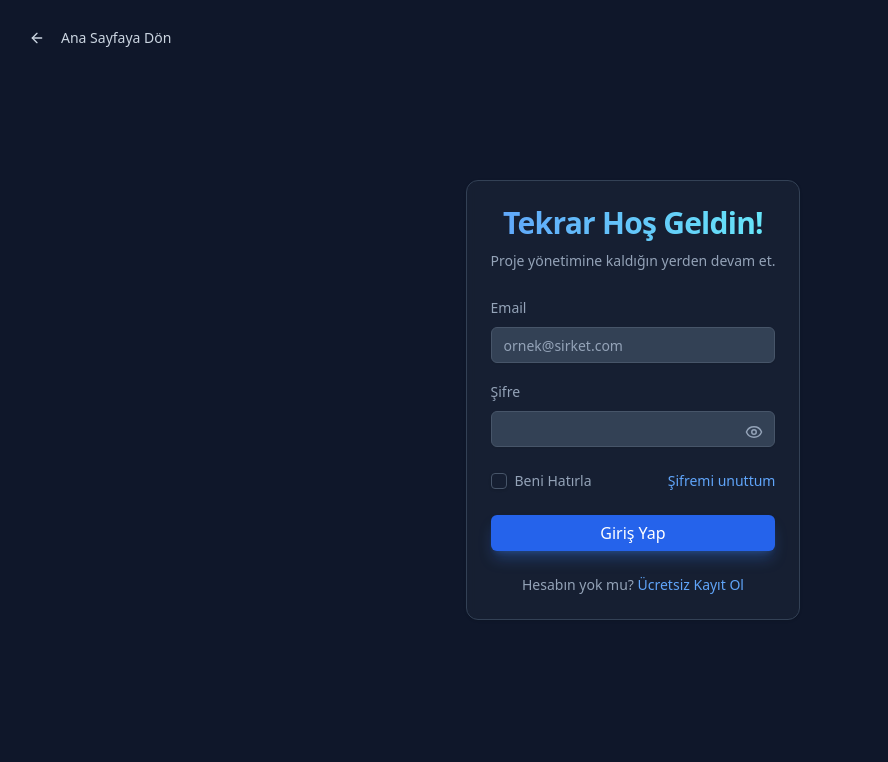
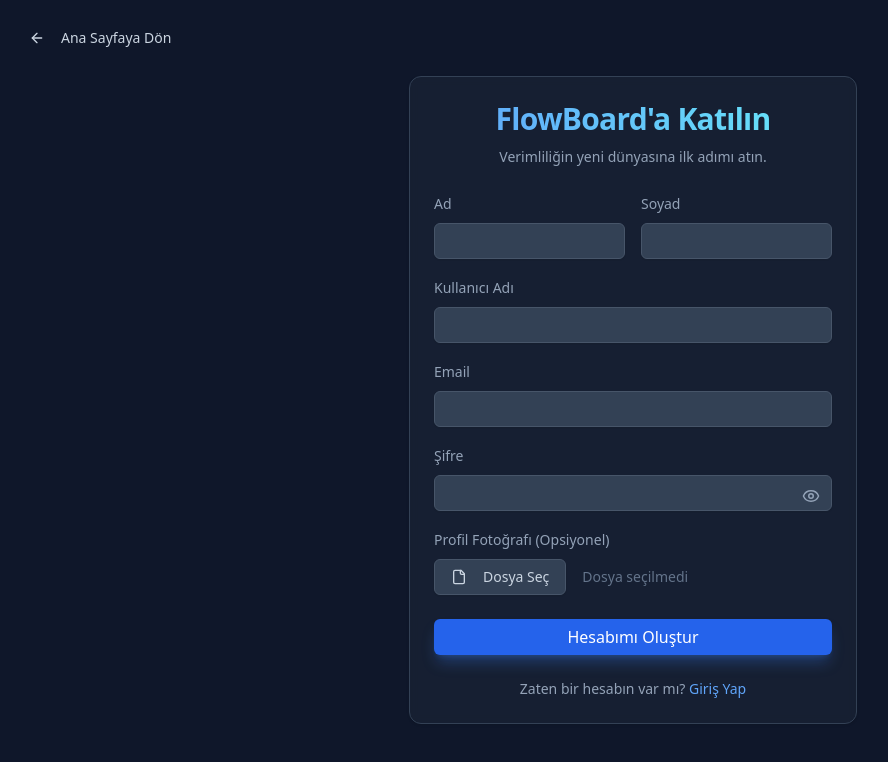
Before and after one commit to erdembaltaci/FlowBoard-Fullstack, a React (Vite) app in the folder Frontend/: page /login in a window 1280 px wide. Shown: the top 762 px of the page, without its empty margins (7-895 px from the left). Built offline with nearby package versions, Linux system fonts and the light colour scheme; no server answers.

Commit message:
Update LoginPage.jsx

```diff
--- a/Frontend/src/pages/LoginPage.jsx
+++ b/Frontend/src/pages/LoginPage.jsx
@@ -1,4 +1,4 @@
-import React, { useState, useEffect } from 'react';
+import React, { useState, useRef } from 'react';
 import { useNavigate, Link } from 'react-router-dom';
 import { authService } from '../services/authService';
 import { useAuth } from '../contexts/AuthContext';
@@ -6,45 +6,67 @@ import { toast } from 'react-toastify';
 import { Button } from '@/components/ui/button';
 import { Input } from '@/components/ui/input';
 import { Label } from '@/components/ui/label';
-import { Checkbox } from '@/components/ui/checkbox';
 import { Card, CardContent, CardHeader, CardTitle, CardDescription } from '@/components/ui/card';
 import { motion } from 'framer-motion';
-import { ArrowLeft, Eye, EyeOff } from 'lucide-react';
+import { ArrowLeft, File, Eye, EyeOff } from 'lucide-react';
 
-function LoginPage() {
-    const [email, setEmail] = useState('');
-    const [password, setPassword] = useState('');
-    const [rememberMe, setRememberMe] = useState(false);
+function RegisterPage() {
+    const [formData, setFormData] = useState({
+        firstName: '',
+        lastName: '',
+        username: '',
+        email: '',
+        password: '',
+    });
+    const [profilePicture, setProfilePicture] = useState(null);
+    const [fileName, setFileName] = useState('');
     const [isLoading, setIsLoading] = useState(false);
-    const [showPassword, setShowPassword] = useState(false); // 👈 şifreyi göster/gizle state
+    const [showPassword, setShowPassword] = useState(false);
     const navigate = useNavigate();
     const { login } = useAuth();
+    const fileInputRef = useRef(null);
 
-    useEffect(() => {
-        const rememberedEmail = localStorage.getItem('rememberedEmail');
-        if (rememberedEmail) {
-            setEmail(rememberedEmail);
-            setRememberMe(true);
+    const handleChange = (e) => {
+        setFormData({ ...formData, [e.target.name]: e.target.value });
+    };
+
+    const handleFileChange = (e) => {
+        const file = e.target.files[0];
+        if (file) {
+            setProfilePicture(file);
+            setFileName(file.name);
         }
-    }, []);
+    };
 
-    const handleLogin = async (e) => {
+    const handleRegister = async (e) => {
         e.preventDefault();
         setIsLoading(true);
         try {
-            const response = await authService.login({ email, password });
-            login(response.data.token);
+            // 1. ADIM: Kullanıcıyı resimsiz olarak kaydet.
+            await authService.register(formData);
 
-            if (rememberMe) {
-                localStorage.setItem('rememberedEmail', email);
-            } else {
-                localStorage.removeItem('rememberedEmail');
+            // 2. ADIM: Kayıt başarılı olduğu için, aynı bilgilerle giriş yap ve token al.
+            const loginResponse = await authService.login({ email: formData.email, password: formData.password });
+            const { token } = loginResponse.data;
+
+            // 3. ADIM: Eğer kullanıcı bir resim seçtiyse, alınan token ile avatarı yükle.
+            if (profilePicture && token) {
+                await authService.uploadAvatar(profilePicture, token);
             }
 
-            toast.success("Başarıyla giriş yapıldı!");
+            // 4. ADIM: Tüm işlemler bittikten sonra AuthContext'i güncelle ve yönlendir.
+            toast.success("Kayıt başarılı! Yönlendiriliyorsunuz...");
+            await login(token);
             navigate('/workspace');
+
         } catch (err) {
-            toast.error('Geçersiz e-posta veya şifre.');
+            const errorData = err.response?.data;
+            if (errorData && errorData.errors) {
+                const errorMessages = Object.values(errorData.errors).flat();
+                toast.error(errorMessages.join('\n'));
+            } else {
+                toast.error(errorData?.error || errorData?.message || "Kayıt başarısız oldu. Lütfen bilgilerinizi kontrol edin.");
+            }
         } finally {
             setIsLoading(false);
         }
@@ -56,7 +78,7 @@ function LoginPage() {
                 initial={{ opacity: 0, x: -20 }}
                 animate={{ opacity: 1, x: 0 }}
                 transition={{ duration: 0.5, delay: 0.5 }}
-                className="absolute top-5 left-5"
+                className="absolute top-5 left-5 z-10"
             >
                 <Button asChild variant="ghost" className="text-slate-300 hover:text-white hover:bg-slate-800">
                     <Link to="/">
@@ -65,70 +87,66 @@ function LoginPage() {
                 </Button>
             </motion.div>
 
-            <motion.div initial={{ opacity: 0, y: 20 }} animate={{ opacity: 1, y: 0 }} transition={{ duration: 0.5 }}>
+            <motion.div
+                initial={{ opacity: 0, y: 20 }}
+                animate={{ opacity: 1, y: 0 }}
+                transition={{ duration: 0.5 }}
+            >
                 <Card className="w-full max-w-md bg-slate-800/50 border-slate-700 backdrop-blur-sm">
                     <CardHeader className="text-center">
                         <CardTitle className="text-3xl font-bold bg-clip-text text-transparent bg-gradient-to-r from-blue-400 to-cyan-300">
-                            Tekrar Hoş Geldin!
+                            FlowBoard'a Katılın
                         </CardTitle>
                         <CardDescription className="text-slate-400 pt-1">
-                            Proje yönetimine kaldığın yerden devam et.
+                            Verimliliğin yeni dünyasına ilk adımı atın.
                         </CardDescription>
                     </CardHeader>
                     <CardContent>
-                        <form onSubmit={handleLogin} className="space-y-4">
+                        <form onSubmit={handleRegister} className="space-y-4">
+                            <div className="grid grid-cols-2 gap-4">
+                                <div className="space-y-2">
+                                    <Label htmlFor="firstName" className="text-slate-400">Ad</Label>
+                                    <Input id="firstName" name="firstName" value={formData.firstName} onChange={handleChange} required className="bg-slate-700 border-slate-600 text-white placeholder:text-slate-400 focus:border-blue-500 focus:ring-blue-500" />
+                                </div>
+                                <div className="space-y-2">
+                                    <Label htmlFor="lastName" className="text-slate-400">Soyad</Label>
+                                    <Input id="lastName" name="lastName" value={formData.lastName} onChange={handleChange} required className="bg-slate-700 border-slate-600 text-white placeholder:text-slate-400 focus:border-blue-500 focus:ring-blue-500" />
+                                </div>
+                            </div>
+                            <div className="space-y-2">
+                                <Label htmlFor="username" className="text-slate-400">Kullanıcı Adı</Label>
+                                <Input id="username" name="username" value={formData.username} onChange={handleChange} required className="bg-slate-700 border-slate-600 text-white placeholder:text-slate-400 focus:border-blue-500 focus:ring-blue-500" />
+                            </div>
                             <div className="space-y-2">
                                 <Label htmlFor="email" className="text-slate-400">Email</Label>
-                                <Input
-                                    id="email"
-                                    type="email"
-                                    placeholder="ornek@sirket.com"
-                                    value={email}
-                                    onChange={(e) => setEmail(e.target.value)}
-                                    required
-                                    className="bg-slate-700 border-slate-600 text-white placeholder:text-slate-400 focus:border-blue-500 focus:ring-blue-500"
-                                />
+                                <Input id="email" name="email" type="email" value={formData.email} onChange={handleChange} required className="bg-slate-700 border-slate-600 text-white placeholder:text-slate-400 focus:border-blue-500 focus:ring-blue-500" />
                             </div>
                             <div className="space-y-2 relative">
                                 <Label htmlFor="password" className="text-slate-400">Şifre</Label>
-                                <Input
-                                    id="password"
-                                    type={showPassword ? "text" : "password"} // 👈 şifreyi göster/gizle
-                                    value={password}
-                                    onChange={(e) => setPassword(e.target.value)}
-                                    required
-                                    className="bg-slate-700 border-slate-600 text-white placeholder:text-slate-400 focus:border-blue-500 focus:ring-blue-500 pr-10"
-                                />
-                                <button
-                                    type="button"
-                                    onClick={() => setShowPassword(!showPassword)}
-                                    className="absolute right-3 top-9 text-slate-400 hover:text-white"
-                                >
+                                <Input id="password" name="password" type={showPassword ? "text" : "password"} minLength={8} value={formData.password} onChange={handleChange} required className="bg-slate-700 border-slate-600 text-white placeholder:text-slate-400 focus:border-blue-500 focus:ring-blue-500 pr-10" />
+                                <button type="button" onClick={() => setShowPassword(!showPassword)} className="absolute right-3 top-9 text-slate-400 hover:text-white">
                                     {showPassword ? <EyeOff size={18} /> : <Eye size={18} />}
                                 </button>
                             </div>
-                            <div className="flex items-center justify-between pt-2">
-                                <div className="flex items-center space-x-2">
-                                    <Checkbox
-                                        id="remember-me"
-                                        checked={rememberMe}
-                                        onCheckedChange={setRememberMe}
-                                        className="border-slate-600 data-[state=checked]:bg-blue-600 data-[state=checked]:border-blue-600"
-                                    />
-                                    <Label htmlFor="remember-me" className="text-sm font-medium text-slate-400 leading-none cursor-pointer">
-                                        Beni Hatırla
-                                    </Label>
+                            <div className="space-y-2">
+                                <Label htmlFor="profilePicture" className="text-slate-400">Profil Fotoğrafı (Opsiyonel)</Label>
+                                <div className="flex items-center gap-4">
+                                    <Input id="profilePicture" name="profilePicture" type="file" ref={fileInputRef} onChange={handleFileChange} className="hidden" accept="image/png, image/jpeg" />
+                                    <Button type="button" variant="outline" onClick={() => fileInputRef.current.click()} className="bg-slate-700 border-slate-600 text-slate-300 hover:bg-slate-600 hover:text-white">
+                                        <File size={16} className="mr-2" />
+                                        Dosya Seç
+                                    </Button>
+                                    <span className="text-sm text-slate-500 truncate">
+                                        {fileName || "Dosya seçilmedi"}
+                                    </span>
                                 </div>
-                                <Link to="/forgot-password" className="text-sm text-blue-400 hover:underline">
-                                    Şifremi unuttum
-                                </Link>
                             </div>
                             <Button type="submit" className="w-full !mt-6 bg-blue-600 hover:bg-blue-500 text-white text-md shadow-lg shadow-blue-500/30 transition-all duration-300 hover:shadow-md hover:shadow-blue-500/40" disabled={isLoading}>
-                                {isLoading ? 'Giriş Yapılıyor...' : 'Giriş Yap'}
+                                {isLoading ? 'Hesap Oluşturuluyor...' : 'Hesabımı Oluştur'}
                             </Button>
                         </form>
                         <p className="mt-6 text-center text-sm text-slate-400">
-                            Hesabın yok mu? <Link to="/register" className="font-medium text-blue-400 hover:text-blue-300 hover:underline">Ücretsiz Kayıt Ol</Link>
+                            Zaten bir hesabın var mı? <Link to="/login" className="font-medium text-blue-400 hover:text-blue-300 hover:underline">Giriş Yap</Link>
                         </p>
                     </CardContent>
                 </Card>
@@ -137,4 +155,4 @@ function LoginPage() {
     );
 }
 
-export default LoginPage;
+export default RegisterPage;
```
